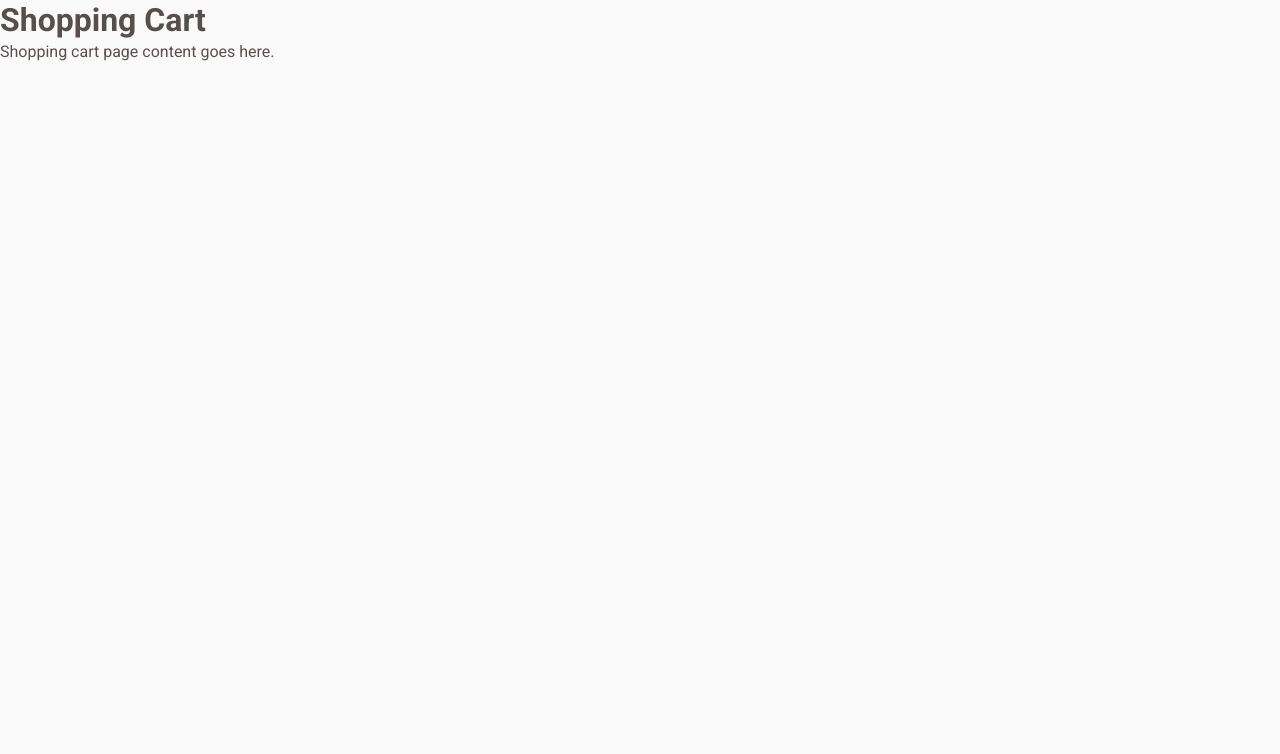
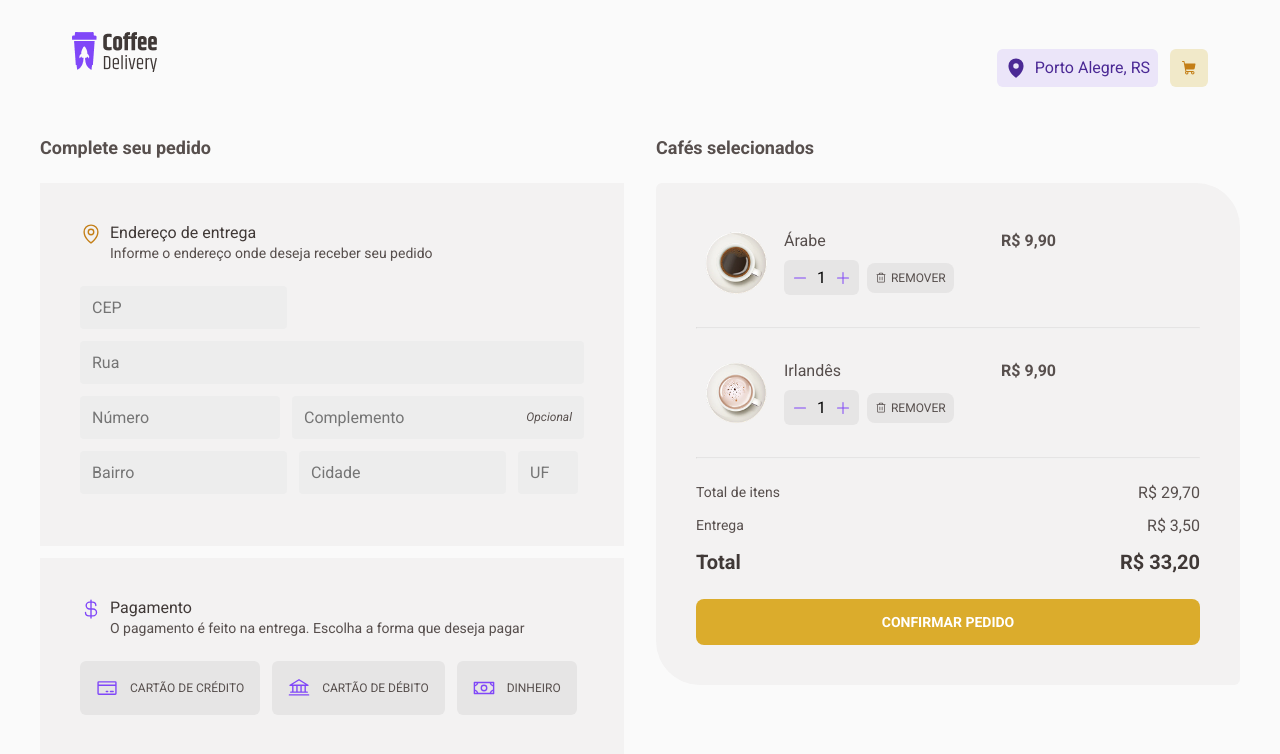
Before and after one commit to alxroots/coffee-delivery, a React (Vite) app: page /checkout in a window 1280 px wide. Shown: the top 754 px of the page. Built offline with nearby package versions, Linux system fonts and the light colour scheme.

Commit message:
add `Checkout` page

```diff
--- a/src/App.tsx
+++ b/src/App.tsx
@@ -4,11 +4,13 @@ import { GlobalStyles } from "./styles/global.ts";
 
 import { Route, Routes } from "react-router-dom";
 import { routes } from "./routes";
+import { Header } from "./components/layout/Header.tsx";
 
 function App() {
   return (
     <ThemeProvider theme={defaultTheme}>
       <GlobalStyles />
+      <Header />
       <Routes>
         {routes.map((route) => (
           <Route key={route.key} path={route.path} element={route.element} />
--- a/src/components/button/Button.tsx
+++ b/src/components/button/Button.tsx
@@ -48,7 +48,7 @@ const StyledButton = styled.button<{
       background: ${_has_icon ? theme.colors.base.button : variantStyles.background};
       color: ${_has_icon ? theme.colors.base.text : variantStyles.text};
       border-radius: 8px;
-      width: ${_has_icon ? "auto" : "132px"};
+      width: ${_has_icon ? "auto" : "100%"};
       height: ${_has_icon ? "auto" : "46px"};
       font-weight: ${_has_icon ? 400 : 700};
       font-size: ${_has_icon ? "12px" : "14px"};
--- a/src/components/card/SmallBodyCard.tsx
+++ b/src/components/card/SmallBodyCard.tsx
@@ -16,6 +16,7 @@ export function SmallBodyCard(props: SmallBodyCardProps) {
   };
 
   return (
+    <>
       <Card>
         <CardImage src={props.imageUrl} alt={props.name} />
         <CardBody>
@@ -29,6 +30,8 @@ export function SmallBodyCard(props: SmallBodyCardProps) {
           </ControllerWrapper>
         </CardBody>
       </Card>
+      <Divider />
+    </>
   );
 }
 
@@ -70,3 +73,11 @@ const ControllerWrapper = styled.div`
   align-items: center;
   margin-top: 8px;
 `;
+
+const Divider = styled.hr`
+  height: 1px;
+  opacity: 0.3;
+  transform: scaleY(0.5);
+  background-color: ${({ theme }) => theme.colors.base.button};
+  margin: 12px 0;
+`;
--- a/src/components/input/InputText.tsx
+++ b/src/components/input/InputText.tsx
@@ -3,17 +3,18 @@ import { InputHTMLAttributes } from "react";
 
 interface InputTextProps extends InputHTMLAttributes<HTMLInputElement> {
   label?: string;
+  fullWidth?: boolean;
 }
 export function InputText({ label = "Label here", ...props }: InputTextProps) {
   return (
-    <InputWrapper>
+    <InputWrapper $fullWidth={props.fullWidth} {...props}>
       <StyledInput type="text" placeholder={label} required={props.required} />
       {!props.required && <span>Opcional</span>}
     </InputWrapper>
   );
 }
 
-const InputWrapper = styled.div`
+const InputWrapper = styled.div<{ $fullWidth?: boolean }>`
   display: flex;
   gap: 4px;
   padding: 12px;
@@ -22,6 +23,7 @@ const InputWrapper = styled.div`
   border-radius: 4px;
   font-size: ${({ theme }) => theme.fontSizes.textXS};
   font-style: italic;
+  width: ${({ $fullWidth }) => ($fullWidth ? "100%" : "auto")};
 
   &:focus-within {
     outline: 1px solid ${({ theme }) => theme.colors.product.yellowDark};
@@ -32,6 +34,7 @@ const StyledInput = styled.input`
   border-radius: 5px;
   border: none;
   background: none;
+  width: 100%;
   &:focus {
     outline: none;
   }
--- a/src/components/select/SelectPaymentType.tsx
+++ b/src/components/select/SelectPaymentType.tsx
@@ -16,7 +16,7 @@ export function SelectPaymentType({
 }: PaymentTypeSelectProps) {
   return (
     <PaymentTypeSelectWrapper $isSelected={isSelected} onClick={onClick}>
-      <Icon />
+      <Icon size={22} />
       <span>{label}</span>
     </PaymentTypeSelectWrapper>
   );
--- a/src/pages/Checkout.tsx
+++ b/src/pages/Checkout.tsx
@@ -1,8 +1,238 @@
+import {
+  Bank,
+  CreditCard,
+  CurrencyDollar,
+  MapPin,
+  Money,
+} from "@phosphor-icons/react";
+import { InputText } from "../components/input/InputText.tsx";
+import { SelectPaymentType } from "../components/select/SelectPaymentType.tsx";
+import { SmallBodyCard } from "../components/card/SmallBodyCard.tsx";
+import { Button } from "../components/button/Button.tsx";
+import styled from "styled-components";
+import { smallSampleCheckoutCoffeeDrinks } from "../utils/content.ts";
+
 export default function Checkout() {
   return (
-    <div>
-      <h1>Shopping Cart</h1>
-      <p>Shopping cart page content goes here.</p>
-    </div>
+    <CheckoutContainer>
+      <PaymentFormSide>
+        <SectionTitle>
+          <h1>Complete seu pedido</h1>
+        </SectionTitle>
+        <Container>
+          <Title>
+            <MapPin color="#c47f17" size={22} />
+            <div>
+              <span>Endereço de entrega</span>
+              <p>Informe o endereço onde deseja receber seu pedido</p>
+            </div>
+          </Title>
+          <AddressArea>
+            <Row>
+              <InputText label="CEP" required style={{ minWidth: "200px" }} />
+            </Row>
+            <InputText label="Rua" required />
+            <Row>
+              <InputText
+                label="Número"
+                required
+                style={{ minWidth: "200px" }}
+              />
+              <InputText label="Complemento" fullWidth />
+            </Row>
+            <Row>
+              <InputText
+                label="Bairro"
+                required
+                style={{ minWidth: "200px" }}
+              />
+              <InputText
+                label="Cidade"
+                required
+                style={{ minWidth: "200px" }}
+              />
+              <InputText label="UF" required style={{ width: "60px" }} />
+            </Row>
+          </AddressArea>
+        </Container>
+        <Container>
+          <Title>
+            <CurrencyDollar size={22} color="#8047f8" />
+            <div>
+              <span>Pagamento</span>
+              <p>
+                O pagamento é feito na entrega. Escolha a forma que deseja pagar
+              </p>
+            </div>
+          </Title>
+          <PaymentSelectWrapper>
+            <SelectPaymentType
+              Icon={CreditCard}
+              label="Cartão de crédito"
+              isSelected={false}
+              onClick={() => console.log("clicou cartão de crédito")}
+            />
+            <SelectPaymentType
+              Icon={Bank}
+              label="Cartão de débito"
+              isSelected={false}
+              onClick={() => console.log("clicou cartão de débito")}
+            />
+            <SelectPaymentType
+              Icon={Money}
+              label="Dinheiro"
+              isSelected={false}
+              onClick={() => console.log("clicou dinheiro")}
+            />
+          </PaymentSelectWrapper>
+        </Container>
+      </PaymentFormSide>
+      <SummarySide>
+        <SectionTitle>
+          <h1>Cafés selecionados</h1>
+        </SectionTitle>
+        <SummaryWrapper>
+          <DisplayItems>
+            {smallSampleCheckoutCoffeeDrinks.map((coffee) => (
+              <SmallBodyCard
+                key={coffee.id}
+                name={coffee.name}
+                imageUrl={coffee.imageUrl}
+                price={coffee.price}
+                quantity={1}
+              />
+            ))}
+          </DisplayItems>
+          <SummaryFooter>
+            <SummaryItem>
+              <p>Total de itens</p>
+              <span>R$ 29,70</span>
+            </SummaryItem>
+            <SummaryItem>
+              <p>Entrega</p>
+              <span>R$ 3,50</span>
+            </SummaryItem>
+            <SummaryItem>
+              <strong>Total</strong>
+              <strong>R$ 33,20</strong>
+            </SummaryItem>
+          </SummaryFooter>
+          <Button variant="primary" label="Confirmar Pedido" hasIcon={false} />
+        </SummaryWrapper>
+      </SummarySide>
+    </CheckoutContainer>
   );
 }
+
+const CheckoutContainer = styled.div`
+  display: flex;
+  gap: 32px;
+  max-width: 1200px;
+  margin-left: auto;
+  margin-right: auto;
+
+  @media (max-width: 768px) {
+    flex-direction: column;
+    gap: 36px;
+  }
+`;
+
+const PaymentFormSide = styled.div`
+  flex: 1;
+  display: flex;
+  flex-direction: column;
+  gap: 12px;
+`;
+
+const SectionTitle = styled.div`
+  display: flex;
+  gap: 8px;
+  align-items: center;
+  margin-bottom: 12px;
+  h1 {
+    font-size: ${({ theme }) => theme.fontSizes.titleXS};
+    font-weight: ${({ theme }) => theme.fontWeights.bold};
+  }
+`;
+
+const Title = styled.div`
+  display: flex;
+  gap: 8px;
+  margin-bottom: 12px;
+  span {
+    font-size: ${({ theme }) => theme.fontSizes.textM};
+    color: ${({ theme }) => theme.colors.base.subtitle};
+  }
+  p {
+    font-size: ${({ theme }) => theme.fontSizes.textS};
+    color: ${({ theme }) => theme.colors.base.text};
+  }
+`;
+
+const AddressArea = styled.div`
+  display: flex;
+  flex-direction: column;
+  gap: 12px;
+  margin-bottom: 12px;
+`;
+
+const PaymentSelectWrapper = styled.div`
+  display: flex;
+  gap: 12px;
+`;
+
+const SummarySide = styled.div`
+  flex: 1;
+  display: flex;
+  flex-direction: column;
+  gap: 12px;
+`;
+
+const SummaryWrapper = styled.div`
+  display: flex;
+  flex-direction: column;
+  gap: 12px;
+  padding: 40px;
+  background-color: ${({ theme }) => theme.colors.base.card};
+  border-radius: 6px 44px 6px 44px;
+`;
+
+const DisplayItems = styled.div`
+  display: flex;
+  flex-direction: column;
+  gap: 12px;
+`;
+
+const SummaryFooter = styled.div`
+  display: flex;
+  flex-direction: column;
+  gap: 12px;
+  margin-bottom: 12px;
+`;
+
+const SummaryItem = styled.div`
+  display: flex;
+  justify-content: space-between;
+  p {
+    font-size: ${({ theme }) => theme.fontSizes.textS};
+    color: ${({ theme }) => theme.colors.base.text};
+  }
+  strong {
+    font-size: ${({ theme }) => theme.fontSizes.textL};
+    font-weight: ${({ theme }) => theme.fontWeights.bold};
+    color: ${({ theme }) => theme.colors.base.subtitle};
+  }
+`;
+
+const Container = styled.div`
+  display: flex;
+  flex-direction: column;
+  gap: 12px;
+  padding: 40px;
+  background-color: ${({ theme }) => theme.colors.base.card};
+`;
+
+const Row = styled.div`
+  display: flex;
+  gap: 12px;
+`;
--- a/src/pages/Home.tsx
+++ b/src/pages/Home.tsx
@@ -1,11 +1,9 @@
-import { Header } from "../components/layout/Header.tsx";
 import { Banner } from "../components/layout/Banner.tsx";
 import { ProductList } from "../components/layout/ProductList.tsx";
 
 export default function Home() {
   return (
     <main>
-      <Header />
       <Banner />
       <ProductList />
     </main>
--- a/src/utils/content.ts
+++ b/src/utils/content.ts
@@ -162,3 +162,22 @@ export const coffeeDrinks: FullBodyCardProps[] = [
     tags: ["Especial", "Alcoólico"],
   },
 ];
+
+export const smallSampleCheckoutCoffeeDrinks = [
+  {
+    id: "arabe",
+    name: "Árabe",
+    description: "Café expresso com cardamomo, especiaria árabe",
+    price: 9.9,
+    imageUrl: arabe,
+    tags: ["Especial"],
+  },
+  {
+    id: "irlandes",
+    name: "Irlandês",
+    description: "Café expresso misturado com uísque, creme de leite e açúcar",
+    price: 9.9,
+    imageUrl: irish,
+    tags: ["Especial", "Alcoólico"],
+  },
+];
```
Lines whose indentation alone changed are shown as unchanged.
